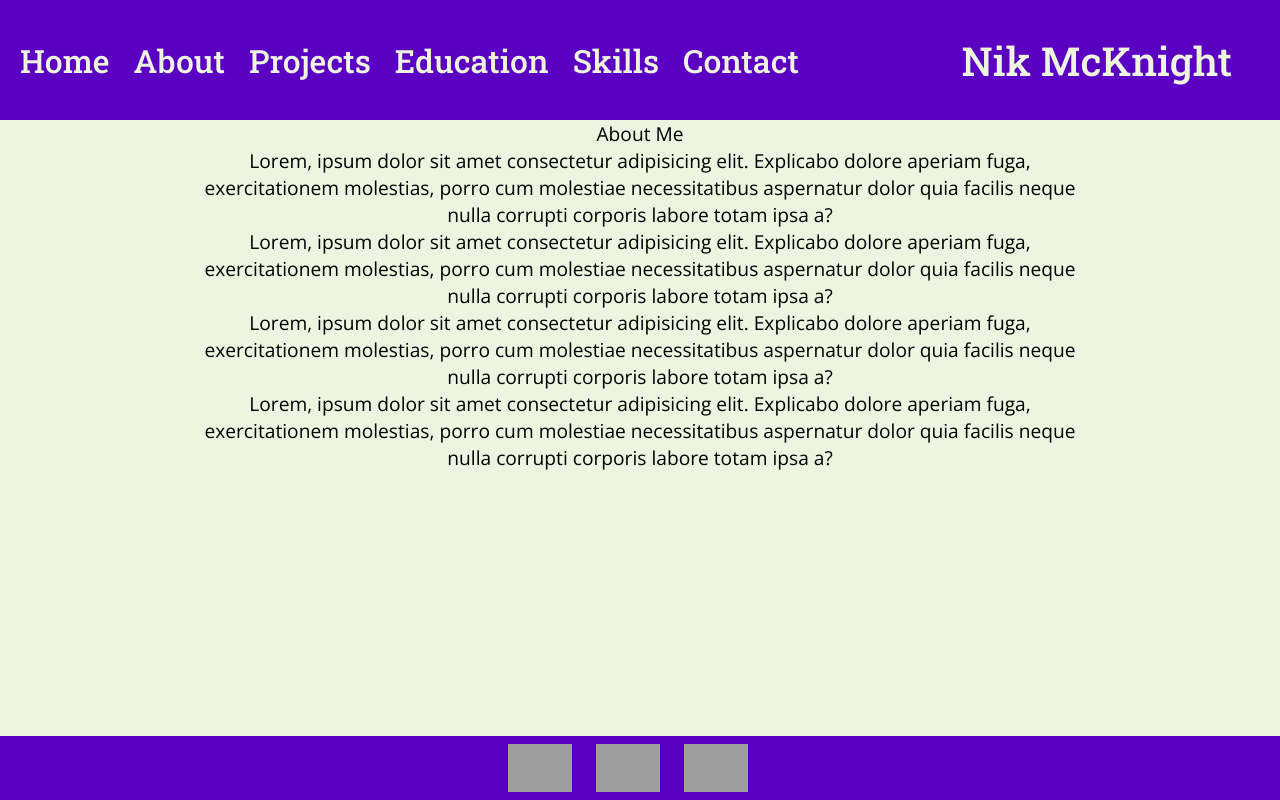
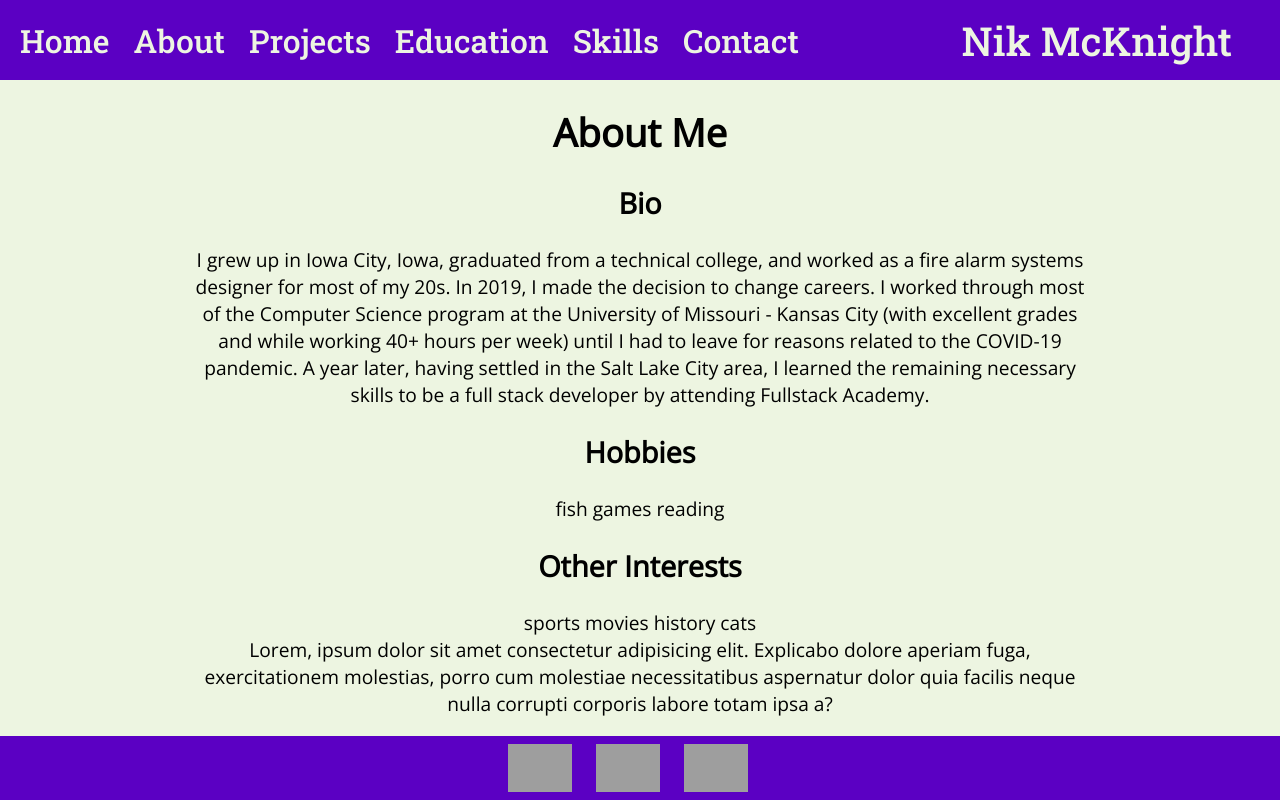
Before and after one commit to Nik-McKnight/portfolio, a React (Create React App) app: page /about in a window 1280 px wide. Built offline with nearby package versions, Linux system fonts and the light colour scheme; grey boxes are pictures that could not be loaded.

Commit message:
partially filled page

```diff
--- a/src/components/About.jsx
+++ b/src/components/About.jsx
@@ -3,26 +3,30 @@ import React from "react";
 export default function About() {
   return (
     <div class="content">
-      About Me
-      <div>
-        Lorem, ipsum dolor sit amet consectetur adipisicing elit. Explicabo
-        dolore aperiam fuga, exercitationem molestias, porro cum molestiae
-        necessitatibus aspernatur dolor quia facilis neque nulla corrupti
-        corporis labore totam ipsa a?
+      <h1>About Me</h1>
+      <div className="about">
+        <h2>Bio</h2>
+        <div>
+          I grew up in Iowa City, Iowa, graduated from a technical college, and
+          worked as a fire alarm systems designer for most of my 20s. In 2019, I
+          made the decision to change careers. I worked through most of the
+          Computer Science program at the University of Missouri - Kansas City
+          (with excellent grades and while working 40+ hours per week) until I
+          had to leave for reasons related to the COVID-19 pandemic. A year
+          later, having settled in the Salt Lake City area, I learned the
+          remaining necessary skills to be a full stack developer by attending
+          Fullstack Academy.
+        </div>
       </div>
-      <div>
-        Lorem, ipsum dolor sit amet consectetur adipisicing elit. Explicabo
-        dolore aperiam fuga, exercitationem molestias, porro cum molestiae
-        necessitatibus aspernatur dolor quia facilis neque nulla corrupti
-        corporis labore totam ipsa a?
+      <div className="about">
+        <h2>Hobbies</h2>
+        fish games reading
       </div>
-      <div>
-        Lorem, ipsum dolor sit amet consectetur adipisicing elit. Explicabo
-        dolore aperiam fuga, exercitationem molestias, porro cum molestiae
-        necessitatibus aspernatur dolor quia facilis neque nulla corrupti
-        corporis labore totam ipsa a?
+      <div className="about">
+        <h2>Other Interests</h2>
+        sports movies history cats
       </div>
-      <div>
+      <div className="about">
         Lorem, ipsum dolor sit amet consectetur adipisicing elit. Explicabo
         dolore aperiam fuga, exercitationem molestias, porro cum molestiae
         necessitatibus aspernatur dolor quia facilis neque nulla corrupti
--- a/src/style/App.css
+++ b/src/style/App.css
@@ -15,7 +15,7 @@
   display: grid;
   text-align: center;
   grid-template-columns: 15% 70% 15%;
-  grid-template-rows: 15vh auto 8vh;
+  grid-template-rows: 10vh auto 8vh;
   grid-template-areas:
     "header header header"
     ". main ."
--- a/src/style/Header.css
+++ b/src/style/Header.css
@@ -47,7 +47,7 @@ nav > a:hover {
     width: 4vh;
     height: 4vh;
     left: 4vh;
-    top: 5.5vh;
+    top: 3vh;
     display: none;
 }
 
@@ -100,7 +100,6 @@ nav > a:hover {
     background: #EDF5E1;
 }
 
-
 @media only screen and (max-width: 1250px) {
     .bm-burger-button {
         display: block;
```
